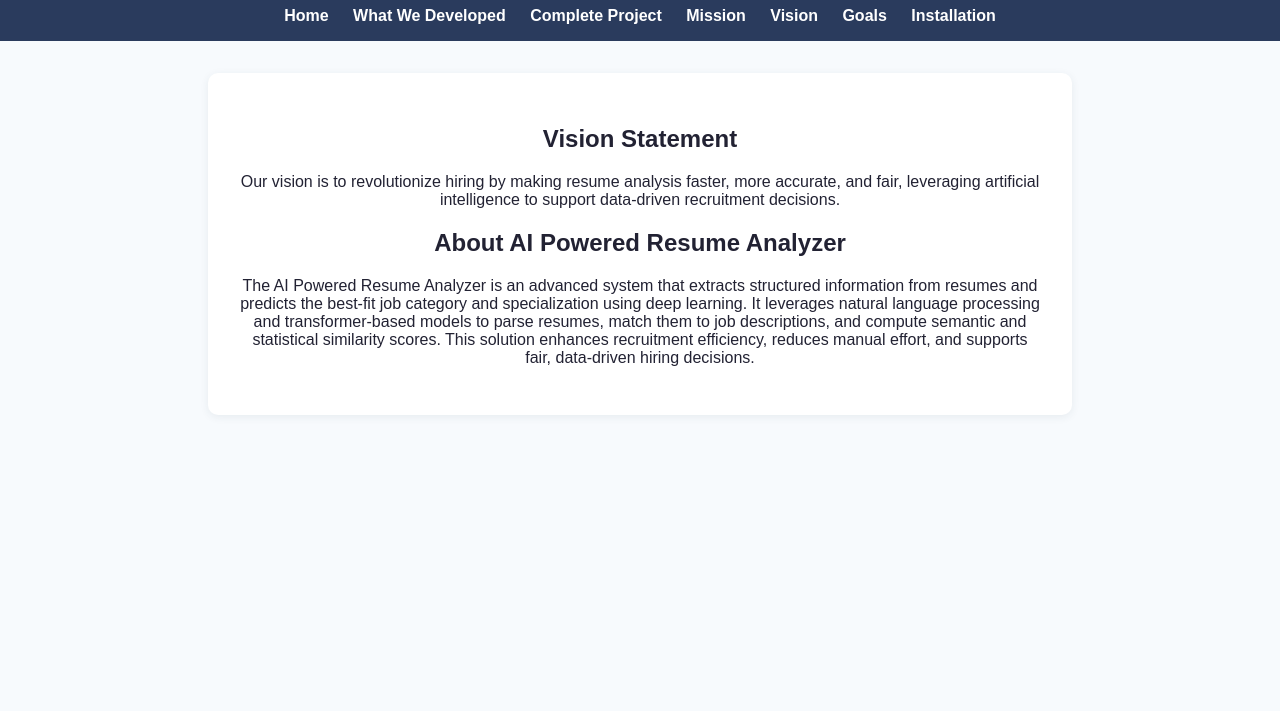
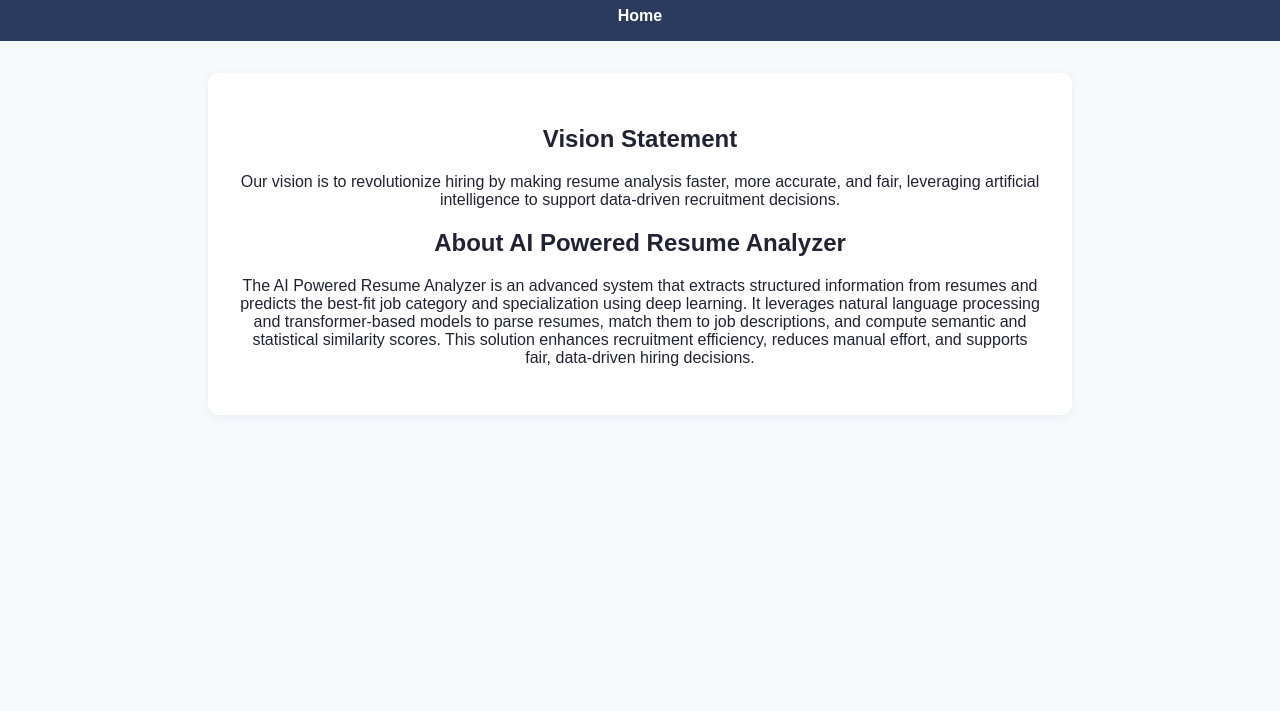
Before and after one commit to Ganomanut/junubinTech_website1, a plain HTML site: page vision.html in a window 1280 px wide. Shown: the part 89-800 px from the top of the page. Drawn offline with Linux system fonts and the light colour scheme.

Commit message:
Update vision.html

```diff
--- a/vision.html
+++ b/vision.html
@@ -10,12 +10,7 @@
         <h1>Project Vision</h1>
         <nav>
             <a href="index.html">Home</a>
-            <a href="developed.html">What We Developed</a>
-            <a href="complete_project.html">Complete Project</a>
-            <a href="project_mission.html">Mission</a>
-            <a href="vision.html">Vision</a>
-            <a href="goals.html">Goals</a>
-            <a href="web_app_installation_process.html">Installation</a>
+
         </nav>
     </header>
     <main>
```
